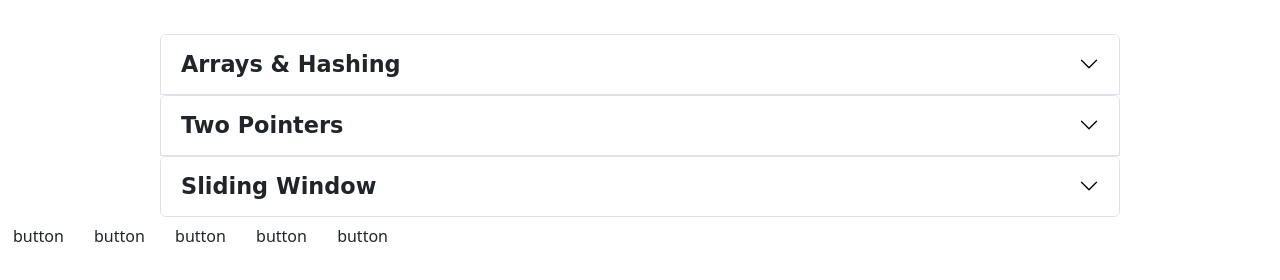
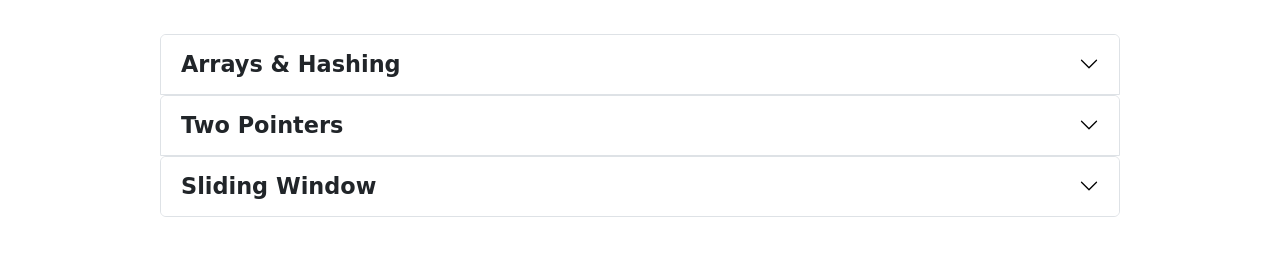
Before and after one commit to SikandarJODD/mint, a website: page index.html in a window 1280 px wide. Shown: the part 78-358 px from the top of the page. Drawn offline with nearby package versions, Linux system fonts and the light colour scheme; a web font is replaced by a local one.

Commit message:
Remove unusual stuff

```diff
--- a/index.html
+++ b/index.html
@@ -24,23 +24,6 @@
     <section class="main-content m-auto w-75 mt-5" id="main-content1">
     </section>
 
-    <div id="sort">
-        <div class="btn">button</div>
-        <div class="btn">button</div>
-        <div class="btn">button</div>
-        <div class="btn">button</div>
-        <div class="btn">button</div>
-    </div>
-
-
-
-
-
-
-
-
-
-
     <script src="index.js"></script>
     <script src="https://cdn.jsdelivr.net/npm/bootstrap@5.2.0/dist/js/bootstrap.bundle.min.js"
         integrity="sha384-A3rJD856KowSb7dwlZdYEkO39Gagi7vIsF0jrRAoQmDKKtQBHUuLZ9AsSv4jD4Xa"
```
